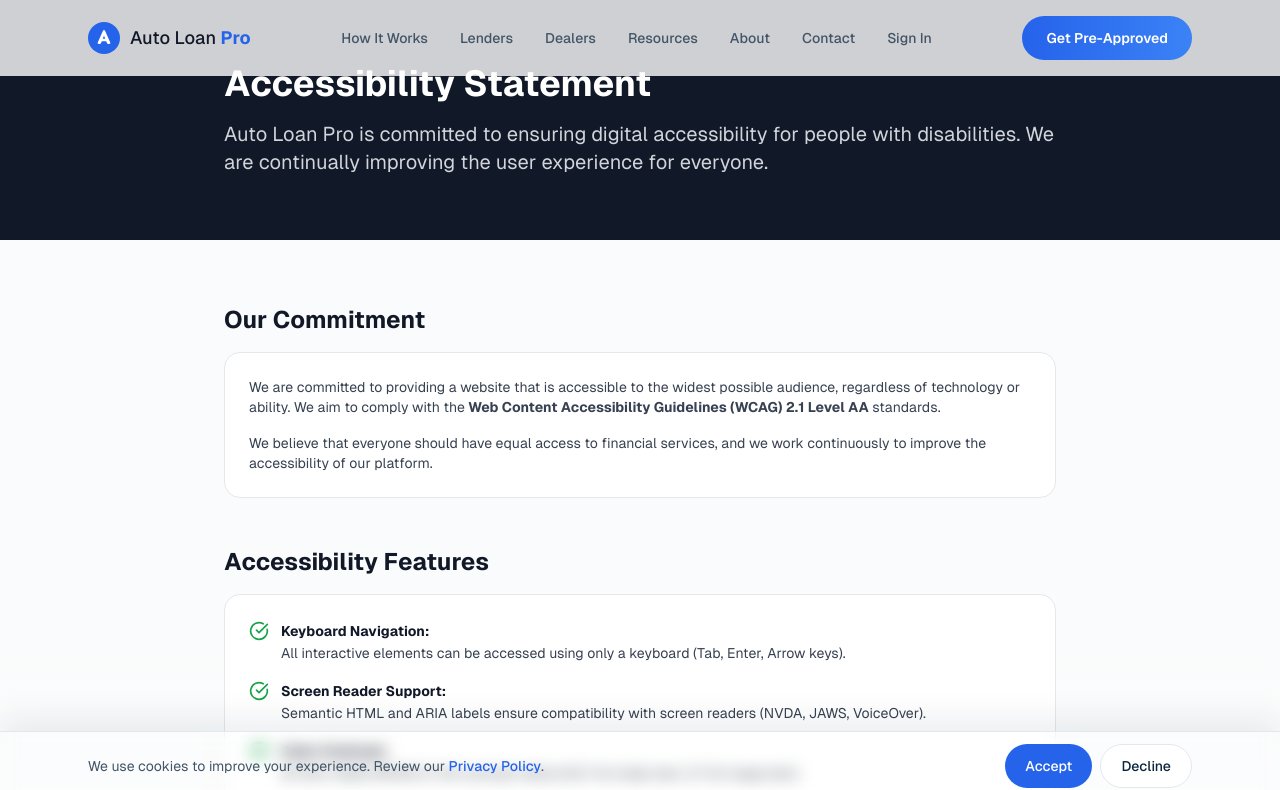
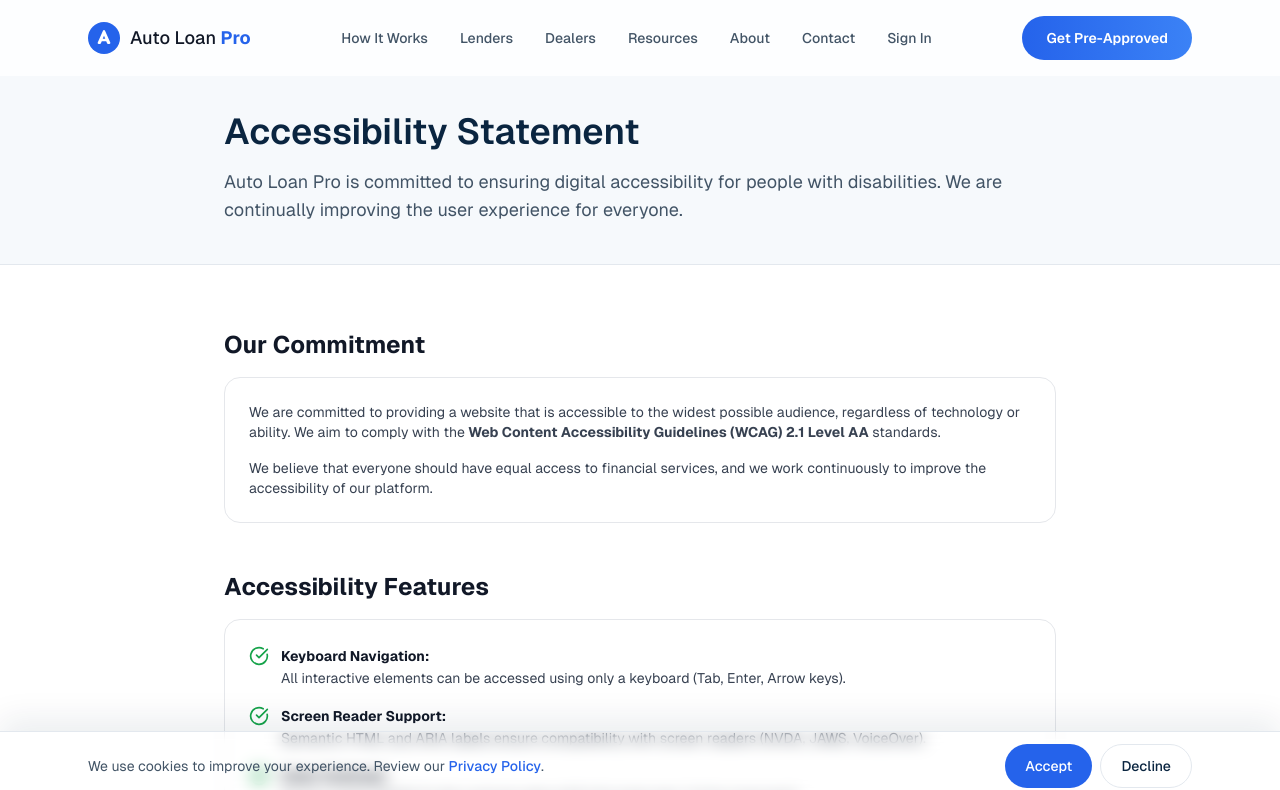
Before and after one commit to zurcxads/car-loan-pro, a Next.js app: page /accessibility in a window 1280 px wide. Shown: the top 790 px of the page. Built offline with nearby package versions, Linux system fonts and the light colour scheme.

Commit message:
fix: update accessibility page to match Stripe design system

```diff
--- a/src/app/accessibility/page.tsx
+++ b/src/app/accessibility/page.tsx
@@ -11,12 +11,12 @@ export const metadata: Metadata = createPageMetadata({
 
 export default function AccessibilityPage() {
   return (
-    <div className="min-h-screen bg-gradient-to-b from-gray-50 to-white">
+    <div className="min-h-screen bg-white">
       {/* Header */}
-      <div className="bg-gray-900 text-white">
-        <div className="max-w-4xl mx-auto px-4 py-16 sm:px-6 lg:px-8">
-          <h1 className="text-4xl font-bold mb-4">Accessibility Statement</h1>
-          <p className="text-xl text-gray-300">
+      <div className="border-b border-[#E3E8EE] bg-[#F6F9FC]">
+        <div className="mx-auto max-w-4xl px-4 pb-10 pt-28 sm:px-6 lg:px-8">
+          <h1 className="text-4xl font-semibold text-[#0A2540]">Accessibility Statement</h1>
+          <p className="mt-4 text-lg text-[#425466]">
             Auto Loan Pro is committed to ensuring digital accessibility for people with disabilities.
             We are continually improving the user experience for everyone.
           </p>
@@ -24,7 +24,7 @@ export default function AccessibilityPage() {
       </div>
 
       {/* Main Content */}
-      <div className="max-w-4xl mx-auto px-4 py-16 sm:px-6 lg:px-8">
+      <div className="mx-auto max-w-4xl px-4 py-16 sm:px-6 lg:px-8">
         {/* Commitment */}
         <section className="mb-12">
           <h2 className="text-2xl font-bold text-gray-900 mb-4">
```
